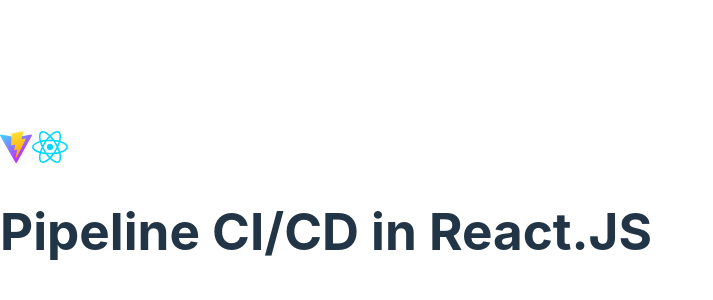
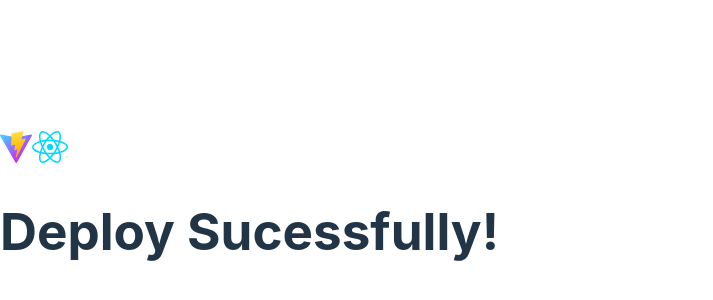
Before and after one commit to markinascimento/pipeline-ci-cd-reactjs, a React (Vite) app: page / in a window 1280 px wide. Shown: the part 188-488 px from the top of the page, without its empty margins (0-713 px from the left). Built offline with nearby package versions, Linux system fonts and the light colour scheme.

Commit message:
new commit 0002

```diff
--- a/src/App.tsx
+++ b/src/App.tsx
@@ -12,7 +12,7 @@
           <img src={reactLogo} className="logo react" alt="React logo" />
         </a>
       </div>
-      <h1> Pipeline CI/CD in React.JS </h1>
+      <h1> Deploy Sucessfully!  </h1>
     </>
   );
 }
```
